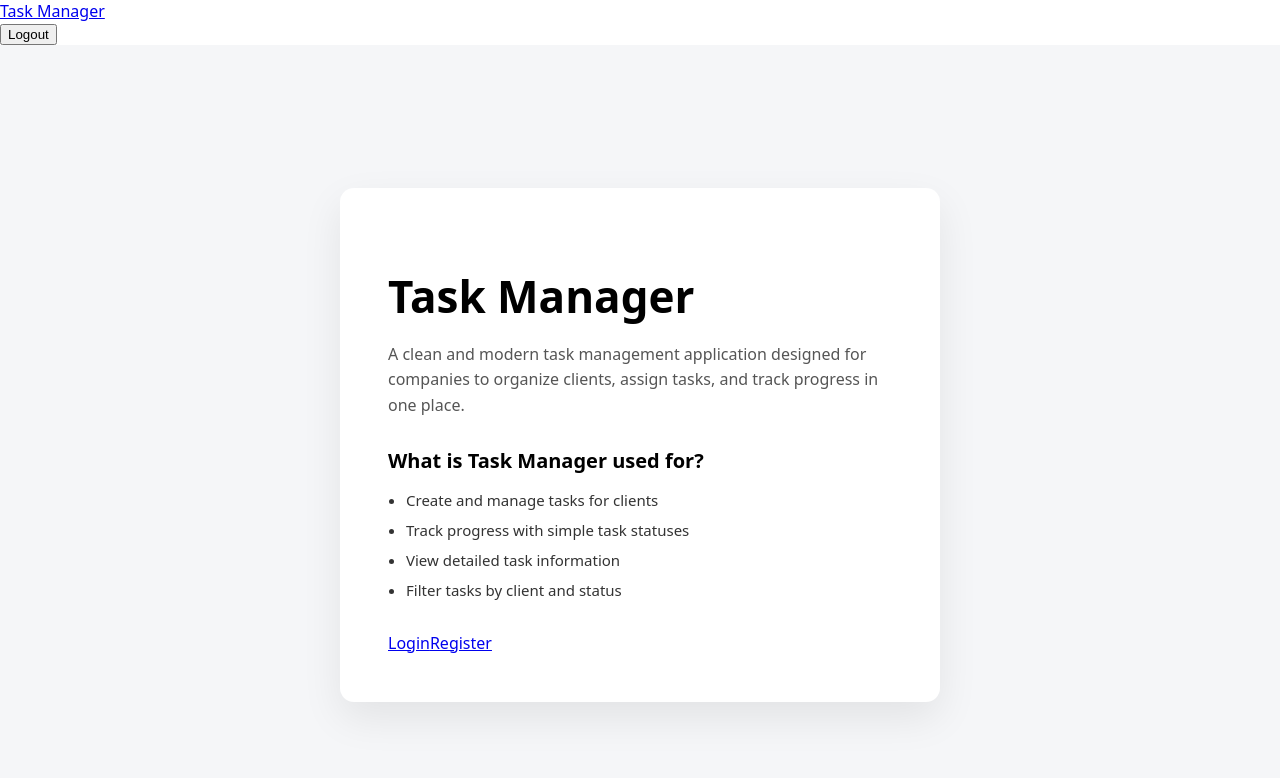
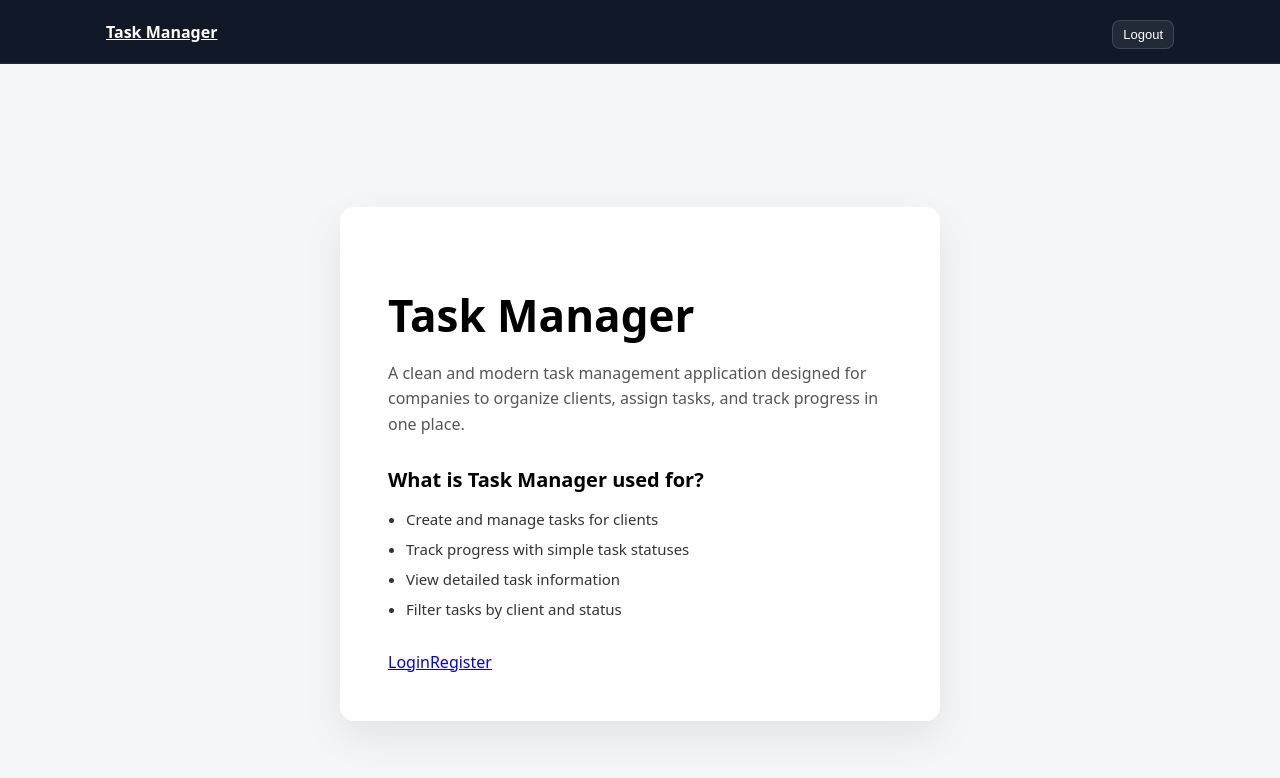
Before and after one commit to modomancs/dashboard, a Next.js app: page / in a window 1280 px wide. Shown: the top 778 px of the page. Built offline with nearby package versions, Linux system fonts and the light colour scheme; no server answers; sample sign-in values are in the browser's storage.

Commit message:
add styles

```diff
--- a/components/ApexCharts/TasksOverviewChart.js
+++ b/components/ApexCharts/TasksOverviewChart.js
@@ -37,7 +37,7 @@ export default function TasksOverviewChart({ tasks }) {
         options={options}
         series={series}
         type="pie"
-        height={300}
+        height={360}
       />
     </div>
   );
--- a/components/Layout/Header.js
+++ b/components/Layout/Header.js
@@ -1,19 +1,39 @@
 import { signOut, useSession } from "next-auth/react";
-import Link from "next/link";
+import {
+  AccountBox,
+  Brand,
+  CompanyName,
+  HeaderButton,
+  HeaderInner,
+  HeaderLinkButton,
+  HeaderWrapper,
+  Right,
+} from "./StyledHeader";
 
 export default function Header() {
-  const { data: session } = useSession();
+  const { data: session, status } = useSession();
+  const isLoggedIn = status === "authenticated";
+
   return (
-    <header>
-      <Link href="/dashboard">Task Manager</Link>
-      {session && (
-        <div>
-          <span>{session.companyName}</span>
-          <button type="button" onClick={() => signOut({ callbackUrl: "/" })}>
-            Logout
-          </button>
-        </div>
-      )}
-    </header>
+    <HeaderWrapper>
+      <HeaderInner>
+        <Brand href={isLoggedIn ? "/dashboard" : "/"}>Task Manager</Brand>
+        <Right>
+          {isLoggedIn ? (
+            <AccountBox>
+              <CompanyName>{session.companyName}</CompanyName>
+              <HeaderButton type="button" onClick={() => signOut()}>
+                Logout
+              </HeaderButton>
+            </AccountBox>
+          ) : (
+            <>
+              <HeaderLinkButton href="/login">Login</HeaderLinkButton>
+              <HeaderLinkButton href="/register">Register</HeaderLinkButton>
+            </>
+          )}
+        </Right>
+      </HeaderInner>
+    </HeaderWrapper>
   );
 }
--- /dev/null
+++ b/components/Layout/StyledHeader.js
@@ -0,0 +1,63 @@
+import styled from "styled-components";
+import Link from "next/link";
+
+export const HeaderWrapper = styled.header`
+  background: #111827;
+  border-bottom: 1px solid rgba(255, 255, 255, 0.08);
+`;
+
+export const HeaderInner = styled.div`
+  max-width: 1100px;
+  margin: 0 auto;
+  padding: 14px 16px;
+  display: flex;
+  align-items: center;
+  justify-content: space-between;
+`;
+
+export const Brand = styled(Link)`
+  color: #ffffff;
+  font-weight: 700;
+  font-size: 16px;
+`;
+
+export const Right = styled.div`
+  display: flex;
+  align-items: center;
+  gap: 10px;
+`;
+
+export const AccountBox = styled.div`
+  display: flex;
+  flex-direction: column;
+  align-items: flex-end;
+  gap: 6px;
+`;
+
+export const CompanyName = styled.span`
+  font-size: 13px;
+  color: rgba(255, 255, 255, 0.7);
+`;
+
+export const HeaderButton = styled.button`
+  background: rgba(255, 255, 255, 0.08);
+  border: 1px solid rgba(255, 255, 255, 0.14);
+  color: white;
+  padding: 6px 10px;
+  border-radius: 8px;
+  font-size: 13px;
+  cursor: pointer;
+
+  &:hover {
+    background: rgba(255, 255, 255, 0.14);
+  }
+`;
+
+export const HeaderLinkButton = styled(Link)`
+  background: rgba(255, 255, 255, 0.08);
+  border: 1px solid rgba(255, 255, 255, 0.14);
+  color: white;
+  padding: 8px 12px;
+  border-radius: 10px;
+  font-size: 14px;
+`;
```
Also changed, not shown: components/HomePageStyles/StyledDashboard.js (added, +42 -0 lines), components/Layout/StyledPageShell.js (added, +12 -0 lines), components/Tasks/StyledTaskColumns.js (added, +43 -0 lines), components/Tasks/TaskList.js (+43 -5 lines), pages/dashboard.js (+25 -8 lines).
